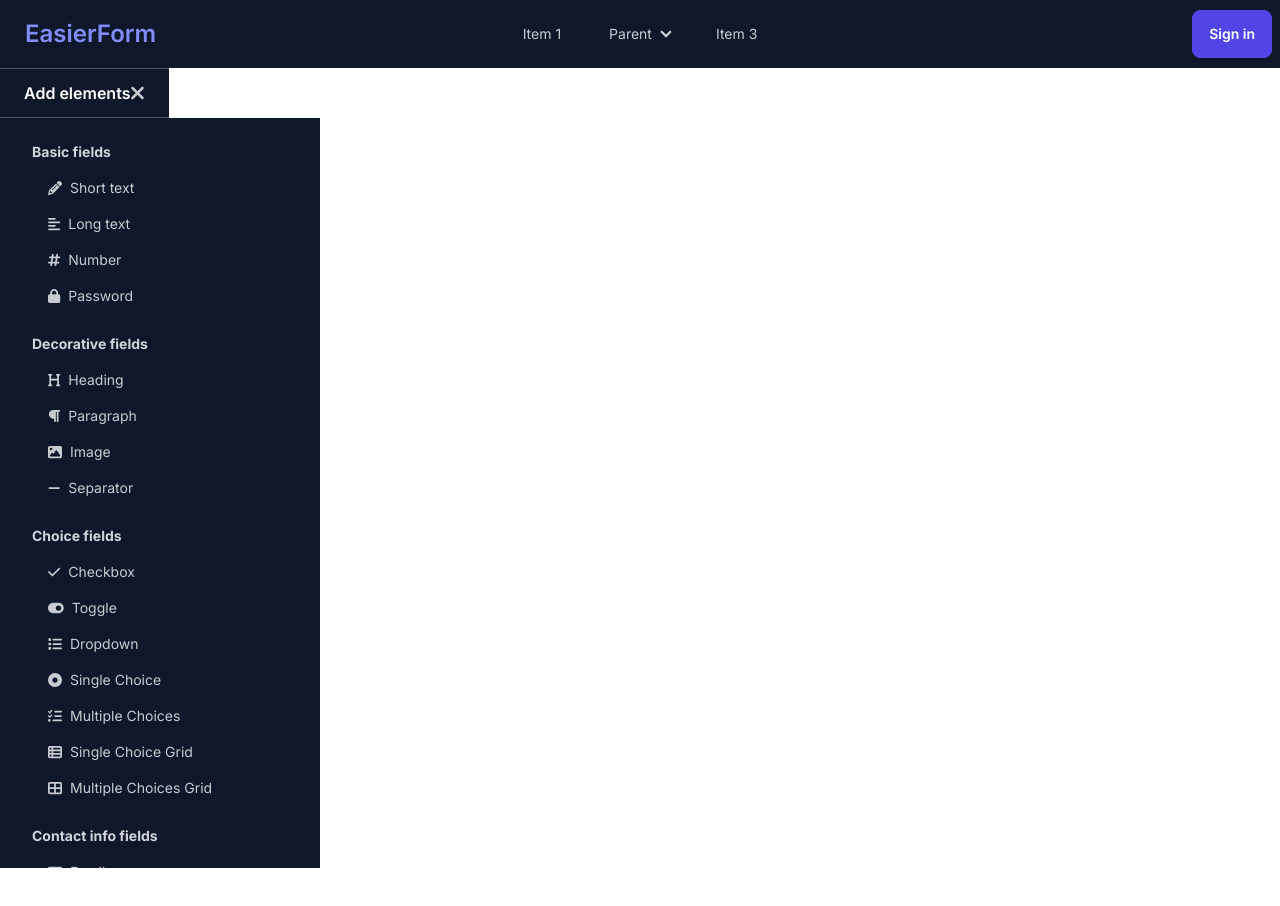
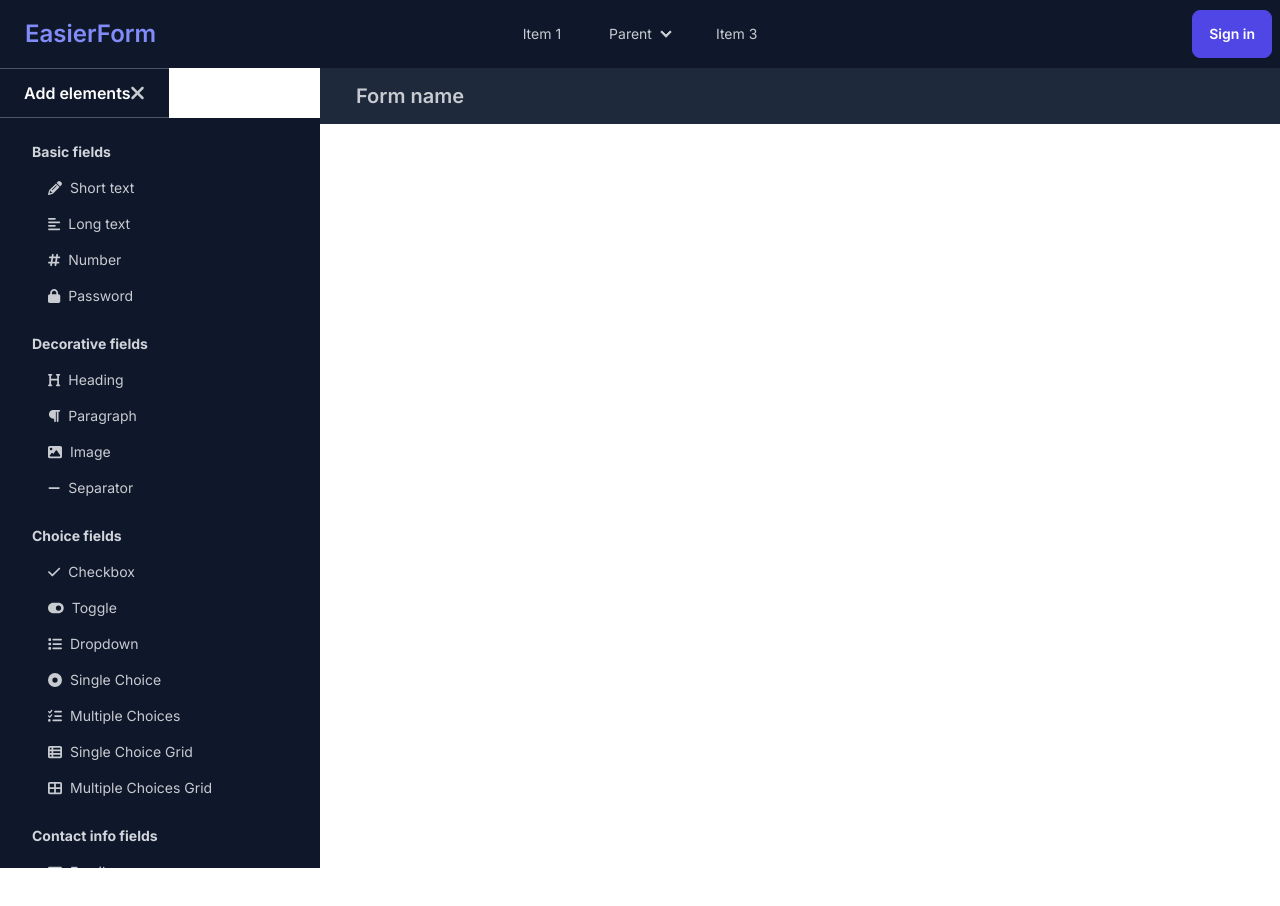
Before and after one commit to toanhminh0412/easier-form, a Next.js app: page /form in a window 1280 px wide. Shown: the top 906 px of the page. Before the commit the page ends 868 px from the top, so only its background shows below. Built offline with nearby package versions, Linux system fonts and the light colour scheme.

Commit message:
Latest version

```diff
--- /dev/null
+++ b/src/app/form/components/EditorNavBar.js
@@ -0,0 +1,9 @@
+export default function EditorNavbar() {
+    return (
+        <div className="w-full h-14 bg-neutral px-6">
+            <div className="flex flex-col justify-center h-full">
+                <h1 className="text-xl font-semibold my-auto px-3 py-2 w-fit h-fit rounded-lg hover:bg-gray-900 cursor-pointer">Form name</h1>
+            </div>
+        </div>
+    )
+}
--- a/src/app/form/page.js
+++ b/src/app/form/page.js
@@ -8,6 +8,7 @@ import Navbar from "@/components/navbars/Navbar";
 import Sidebar from "@/app/form/components/sidebars/Sidebar";
 import FormEditorBoard from "./components/FormEditorBoard";
 import EditBar from "./components/sidebars/Editbar";
+import EditorNavbar from "./components/EditorNavBar";
 
 export default function Page() {
     const [layoutItems, setLayoutItems] = useState({
@@ -45,6 +46,7 @@ export default function Page() {
                                 <input id="my-drawer-4" type="checkbox" className="drawer-toggle" />
                                 <div className="drawer-content relative z-0 overflow-scroll">
                                     {/* Page content here */}
+                                    <EditorNavbar/>
                                     <label htmlFor="my-drawer-2" className="btn btn-primary drawer-button fixed bottom-4 left-4 z-40">Open drawer</label>
                                     <FormEditorBoard/>
                                 </div>
```
